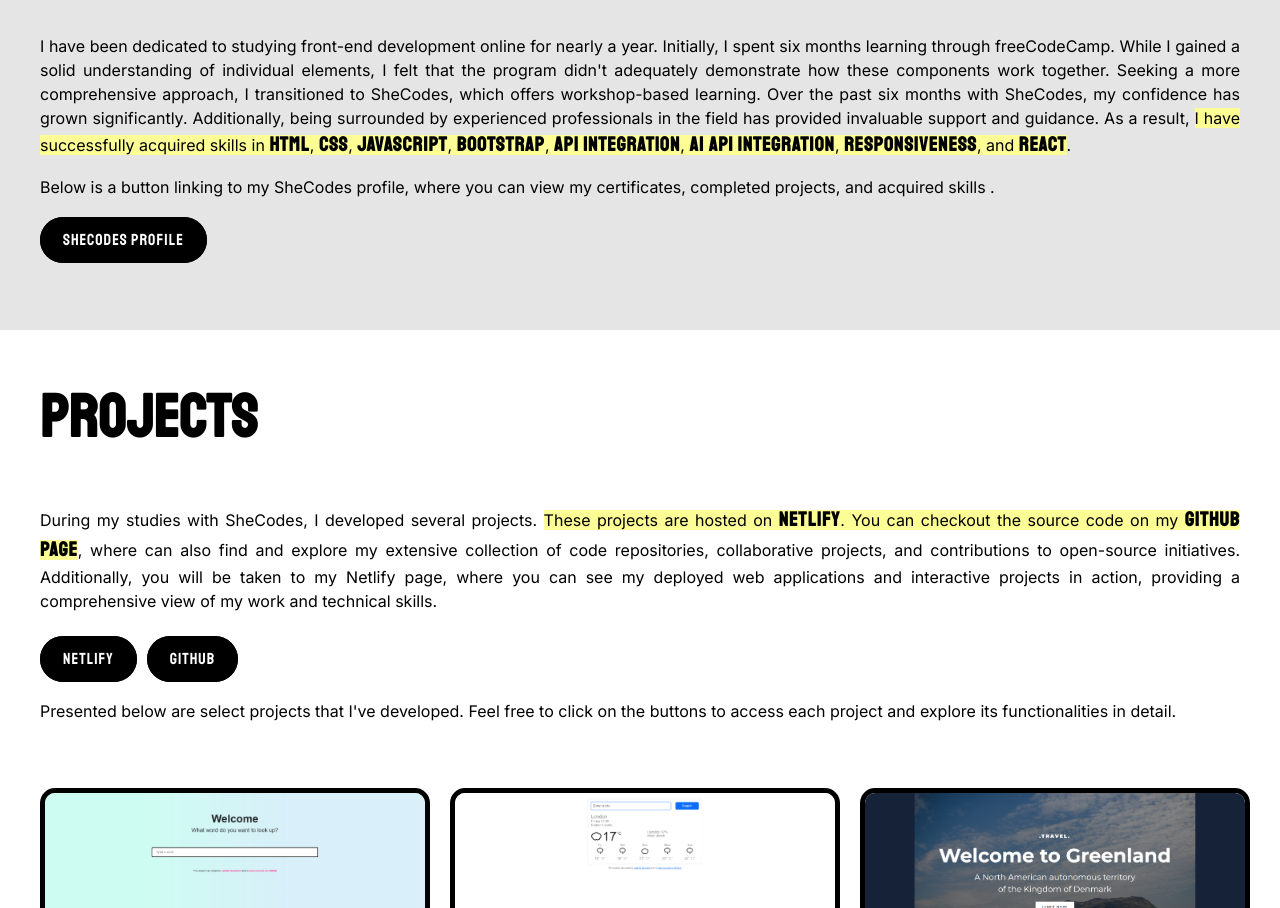
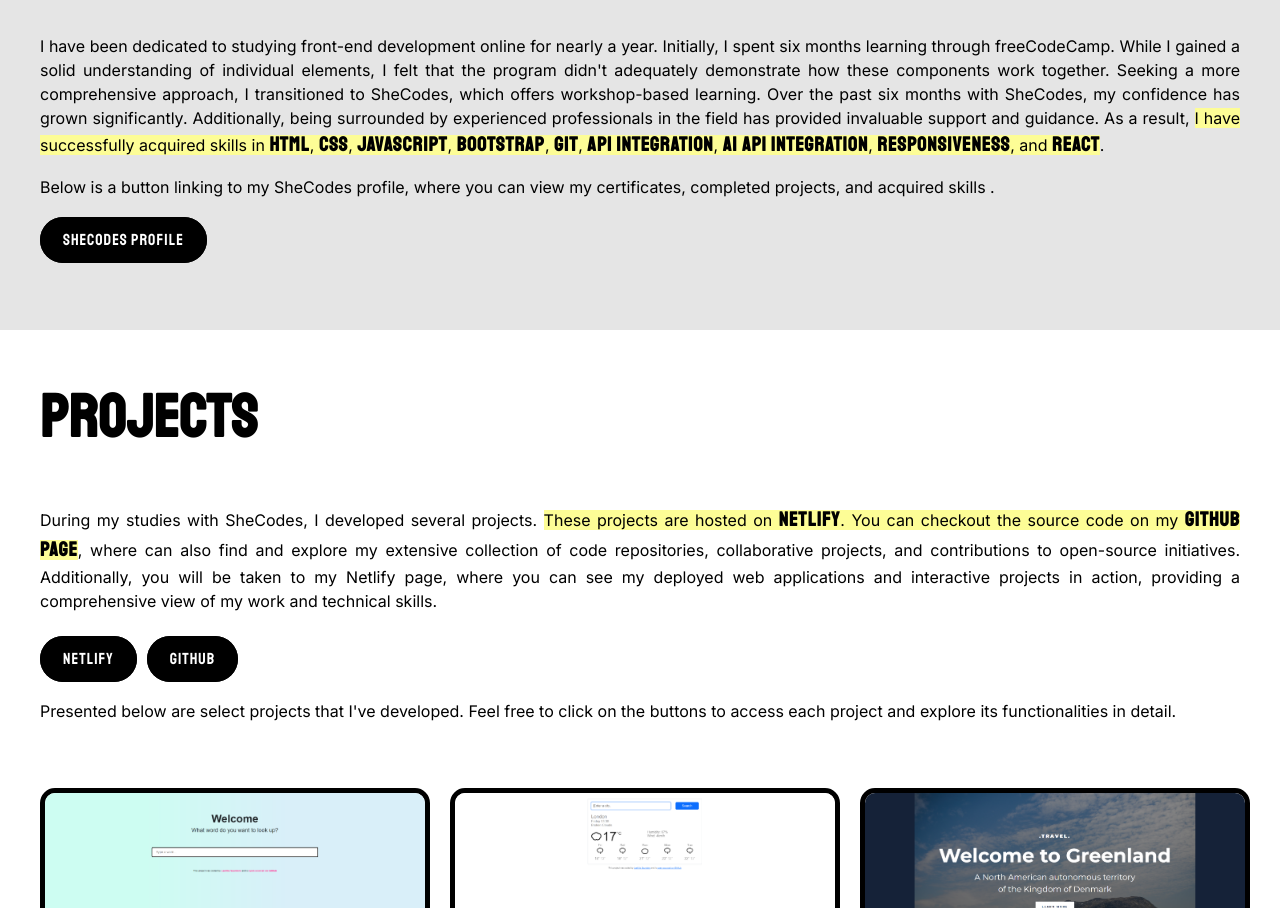
Before and after one commit to ls-95/portfolio, a React (Create React App) app: page / in a window 1280 px wide. Shown: the part 1500-2408 px from the top of the page. Built offline with nearby package versions, Linux system fonts and the light colour scheme.

Commit message:
Added skill

```diff
--- a/src/Education.js
+++ b/src/Education.js
@@ -17,9 +17,9 @@
         <span className="Yellow">
           I have successfully acquired skills in <strong>HTML</strong>,{" "}
           <strong>CSS</strong>, <strong>JavaScript</strong>,{" "}
-          <strong>Bootstrap</strong>, <strong>API Integration</strong>,{" "}
-          <strong>AI API Integration</strong>, <strong>Responsiveness</strong>,
-          and <strong>React</strong>
+          <strong>Bootstrap</strong>, <strong>GIT</strong>,{" "}
+          <strong>API Integration</strong>, <strong>AI API Integration</strong>,{" "}
+          <strong>Responsiveness</strong>, and <strong>React</strong>
         </span>
         .
       </p>
```
